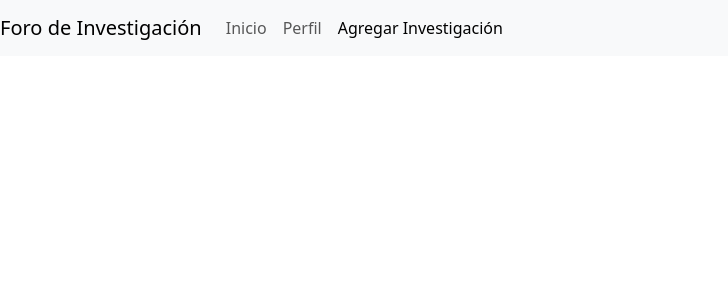
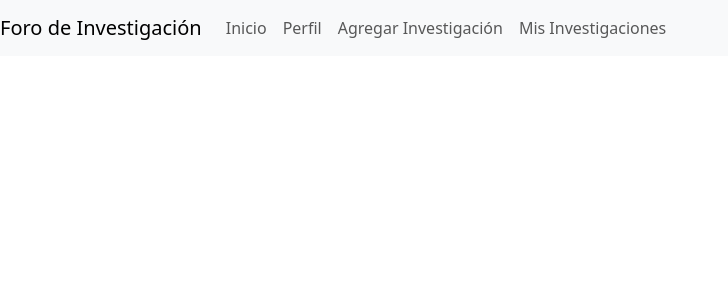
Before and after one commit to Milo-IZ/Proyecto_POO_2024, a Django app: page /foro/ in a window 1280 px wide. Shown: the top 300 px of the page, without its empty margins (0-728 px from the left). Run offline with Django 5.2, Linux system fonts and the light colour scheme; data that the repository does not hold is empty; some libraries are stand-ins or nearby versions.

Commit message:
Se agreg el boton mis_investigaciones junto a su respectiva vista y HTML

```diff
--- a/gestor_contenido/urls.py
+++ b/gestor_contenido/urls.py
@@ -31,5 +31,6 @@ urlpatterns = [
     path('form_post/', views.crear_contenido, name='form_post'),
     path('profile/', views.profile, name='profile'),
     path('logout/', views.logout_view, name ='logout'),
+    path('mis_investigaciones/', views.mis_investigaciones, name='mis_investigaciones'),
     path('ckeditor/', include('ckeditor_uploader.urls')),
 ] + static(settings.MEDIA_URL, document_root=settings.MEDIA_ROOT)
--- a/investigaciones/views.py
+++ b/investigaciones/views.py
@@ -5,6 +5,7 @@ from django.contrib.auth.models import User
 from investigaciones.models import Contenido, MATERIA_CHOICES, ANO_CHOICES
 from investigaciones.forms import ContenidoForm, DenunciaForm, CommentForm
 from django.contrib  import messages
+from django.contrib.auth.decorators import login_required
 
 
 def login(request):
@@ -93,3 +94,9 @@ def logout_view(request):
     logout(request)
     messages.success(request, 'Has cerrado sesión correctamente.')
     return redirect('login')  # Redirigir a la página de inicio de sesión después de cerrar sesión
+
+@login_required
+def mis_investigaciones(request):
+    user = request.user
+    investigaciones = Contenido.objects.filter(autor=user.username)  # Asumiendo que el campo 'autor' almacena el nombre de usuario
+    return render(request, 'mis_investigaciones.html', {'investigaciones': investigaciones})
--- a/templates/navbar.html
+++ b/templates/navbar.html
@@ -12,7 +12,10 @@
                 <a href="{% url 'profile' %}" class="nav-link">Perfil</a>
             </li>
             <li class="nav-item">
-                <a class="nav-link  text-black" href="{%url "form_post" %}" data-toggle="modal" data-target="#addResearchModal">Agregar Investigación</a>
+                <a class="nav-link" href="{% url 'form_post' %}" data-toggle="modal" data-target="#addResearchModal">Agregar Investigación</a>
+            </li>
+            <li class="nav-item">
+                <a class="nav-link" href="{% url 'mis_investigaciones' %}">Mis Investigaciones</a> <!-- Nuevo botón -->
             </li>
         </ul>
     </div>
```
Also changed, not shown: templates/mis_investigaciones.html (added, +21 -0 lines).
